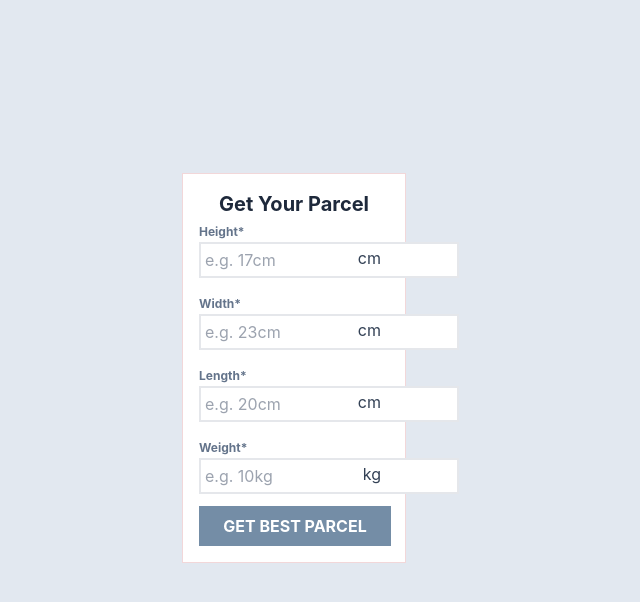
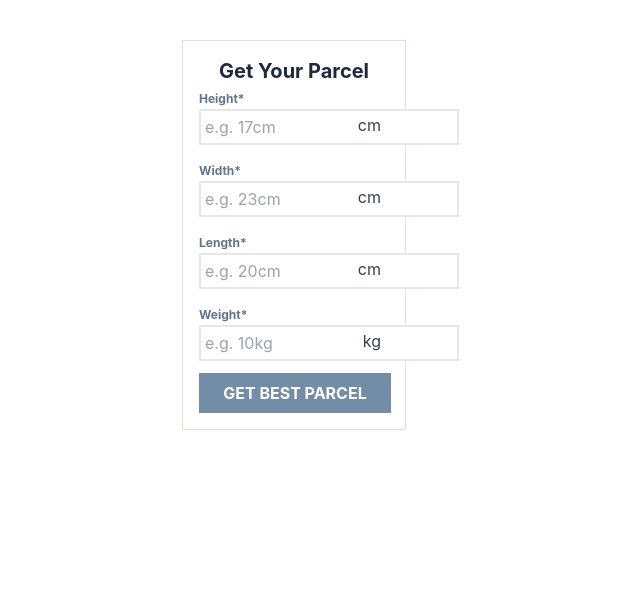
Before and after one commit to Torfeltorfel/Pirateship-, a React (Create React App) app: page / in a window 1280 px wide. Shown: the top 602 px of the page, without its empty margins (346-986 px from the left). Built offline with nearby package versions, Linux system fonts and the light colour scheme.

Commit message:
feat/rateCalculator: Fix CSS in App.tsx

```diff
--- a/src/App.tsx
+++ b/src/App.tsx
@@ -4,7 +4,7 @@ import RateCalculator from "./components/RateCalculator";
 
 function App() {
   return (
-    <div className="h-screen grid place-items-center bg-slate-200">
+    <div className="grid py-10 place-items-center">
       <RateCalculator />
     </div>
   );
```
